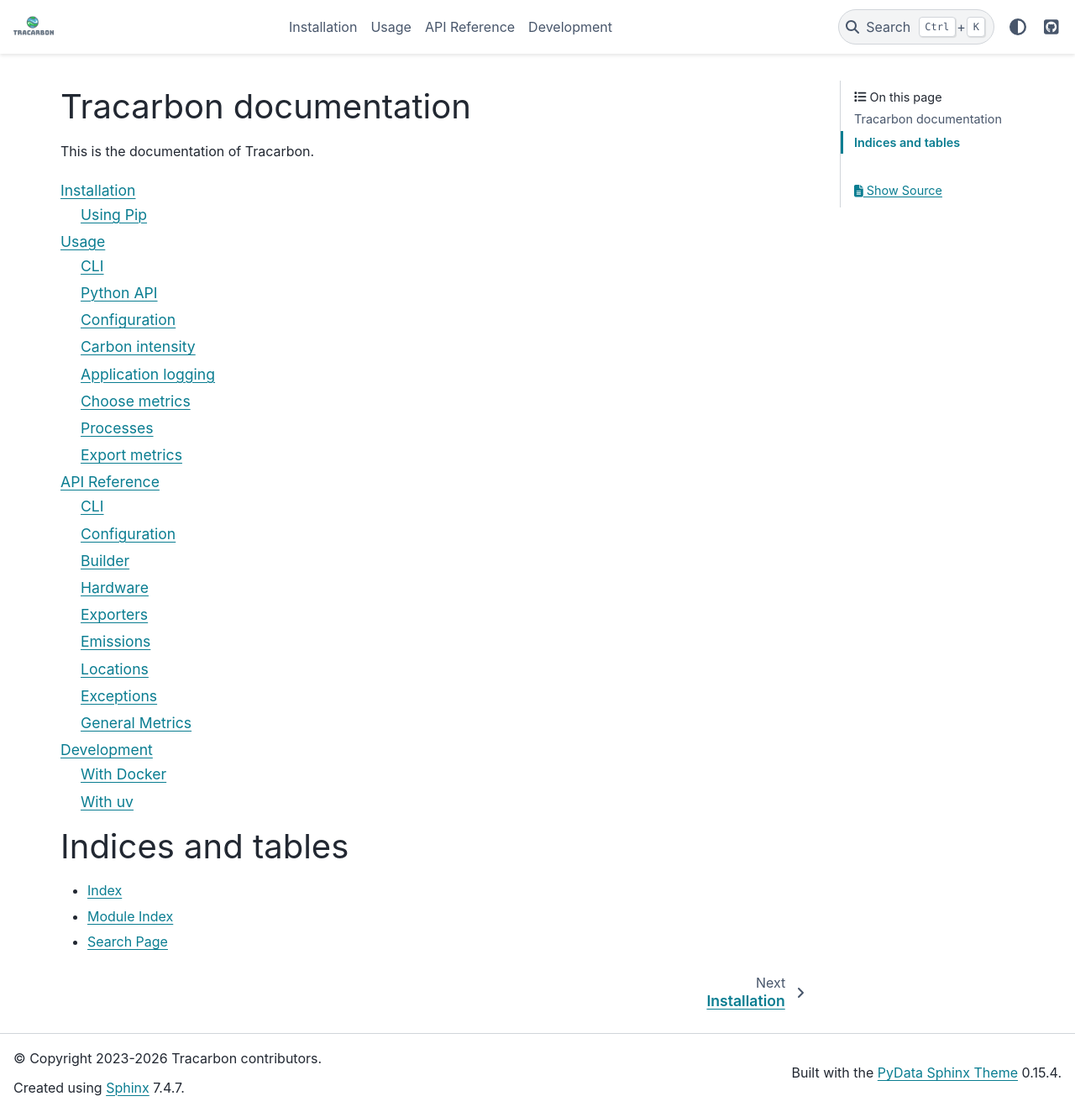
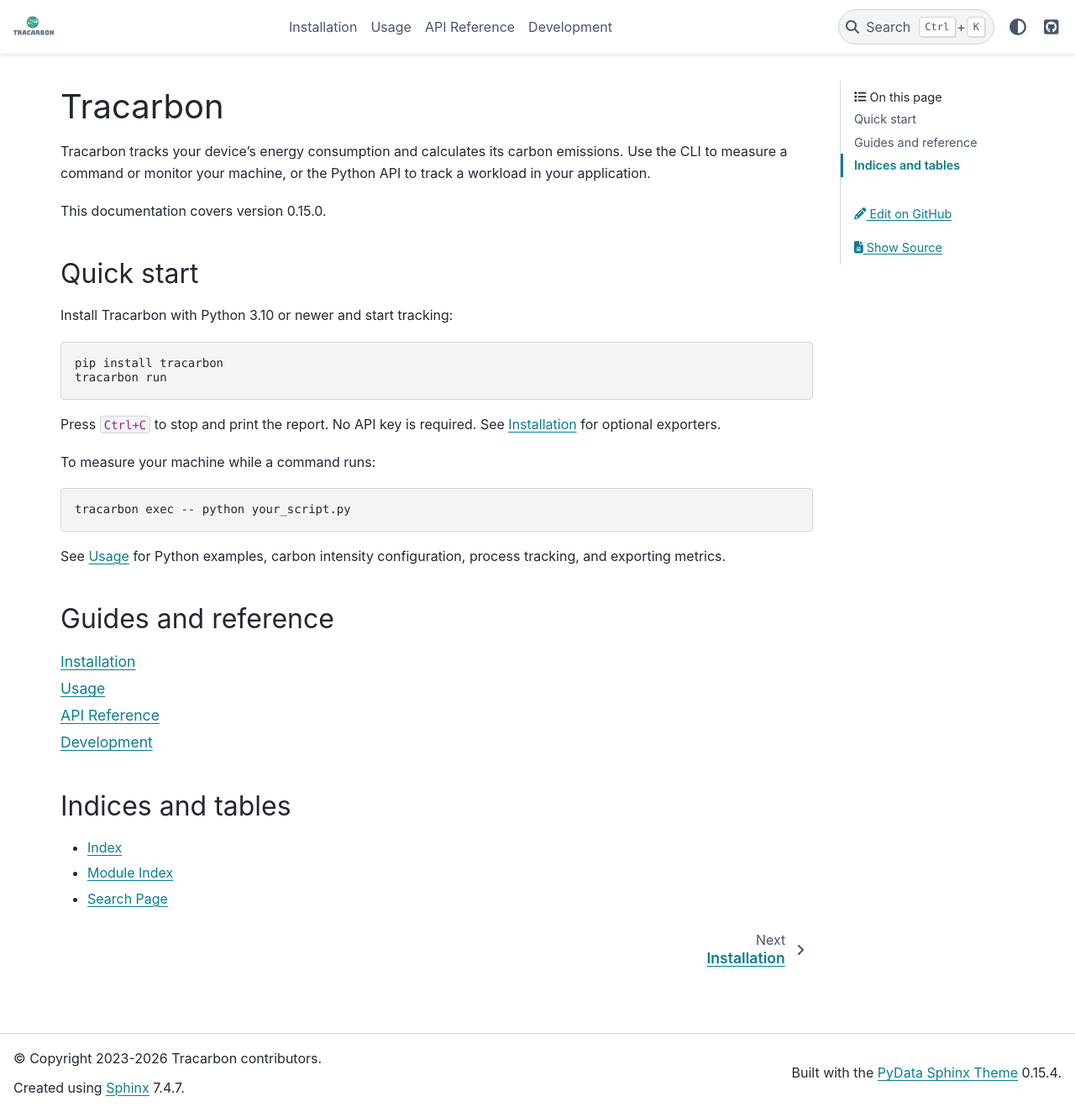
Before and after one commit to fvaleye/tracarbon, a Sphinx documentation site: the page built from docs/source/index.rst, in a window 1280 px wide and 1324 px high. Shown: the whole window at 84% size. Built offline with Sphinx 7.4.7 and the PyData theme 0.15.4, drawn with Linux system fonts in a browser that asks for light colours.

Commit message:
docs: improve Sphinx documentation

```diff
--- a/docs/source/_ext/edit_on_github.py
+++ /dev/null
@@ -1,44 +0,0 @@
-"""
-Sphinx extension to add ReadTheDocs-style "Edit on GitHub" links to the
-sidebar.
-
-Loosely based on https://github.com/astropy/astropy/pull/347
-"""
-
-import os
-import warnings
-
-__licence__ = "BSD (3 clause)"
-
-
-def get_github_url(app, view, path):
-    return f"https://github.com/{app.config.edit_on_github_project}/{view}/{app.config.edit_on_github_branch}/{path}"
-
-
-def html_page_context(app, pagename, templatename, context, doctree):
-    if templatename != "page.html":
-        return
-
-    if not app.config.edit_on_github_project:
-        warnings.warn("edit_on_github_project not specified", stacklevel=1)
-        return
-
-    path = os.path.relpath(doctree.get("source"), app.builder.srcdir)
-    show_url = get_github_url(app, "blob", path)
-    edit_url = get_github_url(app, "edit", path)
-
-    context["show_on_github_url"] = show_url
-    context["edit_on_github_url"] = edit_url
-
-    # For sphinx_rtd_theme.
-    context["display_github"] = True
-    context["github_user"] = app.config.edit_on_github_project.split("/")[0]
-    context["github_repo"] = app.config.edit_on_github_project.split("/")[1]
-    context["github_version"] = f"{app.config.edit_on_github_branch}/{app.config.page_source_prefix}/"
-
-
-def setup(app):
-    app.add_config_value("edit_on_github_project", "", True)
-    app.add_config_value("edit_on_github_branch", "main", True)
-    app.add_config_value("page_source_prefix", "docs/source", True)
-    app.connect("html-page-context", html_page_context)
--- a/docs/source/conf.py
+++ b/docs/source/conf.py
@@ -16,7 +16,6 @@
 import toml
 
 sys.path.insert(0, os.path.abspath("../.."))
-sys.path.insert(0, os.path.abspath("./_ext"))
 
 
 def get_release_version() -> str:
@@ -35,13 +34,14 @@
 copyright = "2023-2026 Tracarbon contributors"
 author = "Florian Valeye"
 version = get_release_version()
+release = version
 
 # -- General configuration ---------------------------------------------------
 
 # Add any Sphinx extension module names here, as strings. They can be
 # extensions coming with Sphinx (named 'sphinx.ext.*') or your custom
 # ones.
-extensions = ["sphinx.ext.autodoc", "edit_on_github"]
+extensions = ["sphinx.ext.autodoc"]
 autodoc_typehints = "description"
 nitpicky = True
 nitpick_ignore = [
@@ -53,10 +53,6 @@
     ("py:class", "ConfigDict"),
     ("py:class", "BaseModel"),
 ]
-
-# Add any paths that contain templates here, relative to this directory.
-templates_path = ["_templates"]
-
 
 # List of patterns, relative to source directory, that match files and
 # directories to ignore when looking for source files.
@@ -72,17 +68,19 @@
 html_theme = "pydata_sphinx_theme"
 html_logo = "../../logo.png"
 html_favicon = "../../logo.png"
+html_baseurl = "https://fvaleye.github.io/tracarbon/documentation/"
 html_theme_options = {
-    "external_links": [],
     "github_url": "https://github.com/fvaleye/tracarbon",
-    "icon_links": [],
+    "use_edit_page_button": True,
+}
+html_context = {
+    "github_user": "fvaleye",
+    "github_repo": "tracarbon",
+    "github_version": "main",
+    "doc_path": "docs/source",
 }
 
 # Add any paths that contain custom static files (such as style sheets) here,
 # relative to this directory. They are copied after the builtin static files,
 # so a file named "default.css" will overwrite the builtin "default.css".
 html_static_path = ["_static"]
-
-edit_on_github_project = "fvaleye/tracarbon"
-edit_on_github_branch = "main"
-page_source_prefix = "python/docs/source"
--- a/docs/source/index.rst
+++ b/docs/source/index.rst
@@ -1,10 +1,41 @@
-Tracarbon documentation
-=========================================================
-This is the documentation of Tracarbon.
+.. _tracarbon-documentation:
 
+Tracarbon
+=========
+
+Tracarbon tracks your device's energy consumption and calculates its carbon
+emissions. Use the CLI to measure a command or monitor your machine, or the Python
+API to track a workload in your application.
+
+This documentation covers version |release|.
+
+Quick start
+-----------
+
+Install Tracarbon with Python 3.10 or newer and start tracking:
+
+.. code-block:: console
+
+   pip install tracarbon
+   tracarbon run
+
+Press ``Ctrl+C`` to stop and print the report. No API key is required.
+See :doc:`installation` for optional exporters.
+
+To measure your machine while a command runs:
+
+.. code-block:: console
+
+   tracarbon exec -- python your_script.py
+
+See :doc:`usage` for Python examples, carbon intensity configuration, process
+tracking, and exporting metrics.
+
+Guides and reference
+--------------------
 
 .. toctree::
-   :maxdepth: 2
+   :maxdepth: 1
 
    installation
    usage
@@ -13,7 +44,7 @@
 
 
 Indices and tables
-==================
+------------------
 
 * :ref:`genindex`
 * :ref:`modindex`
--- a/docs/source/installation.rst
+++ b/docs/source/installation.rst
@@ -1,6 +1,8 @@
 ************
 Installation
 ************
+
+Tracarbon requires Python 3.10 or newer.
 
 Using Pip
 =========
@@ -9,5 +11,5 @@
     # Install Tracarbon
     pip install 'tracarbon'
 
-    # Install one or more exporters from the list
+    # Add Datadog, Prometheus, and Kubernetes support
     pip install 'tracarbon[datadog,prometheus,kubernetes]'
--- a/docs/source/usage.rst
+++ b/docs/source/usage.rst
@@ -238,8 +238,8 @@
    print(tracker.report.total_co2g)
 
 Each record contains ``timestamp``, ``metric_name``, ``metric_value``, and
-``metric_tags``. The CLI has no output-path option; ``.jsonl`` paths are selected
-through the Python API.
+``metric_tags``. ``tracarbon run`` has no output-path option; ``.jsonl`` paths are
+selected through the Python API.
 
 Datadog
 -------
```
Also changed, not shown: docs/source/development.rst (+21 -0 lines).
